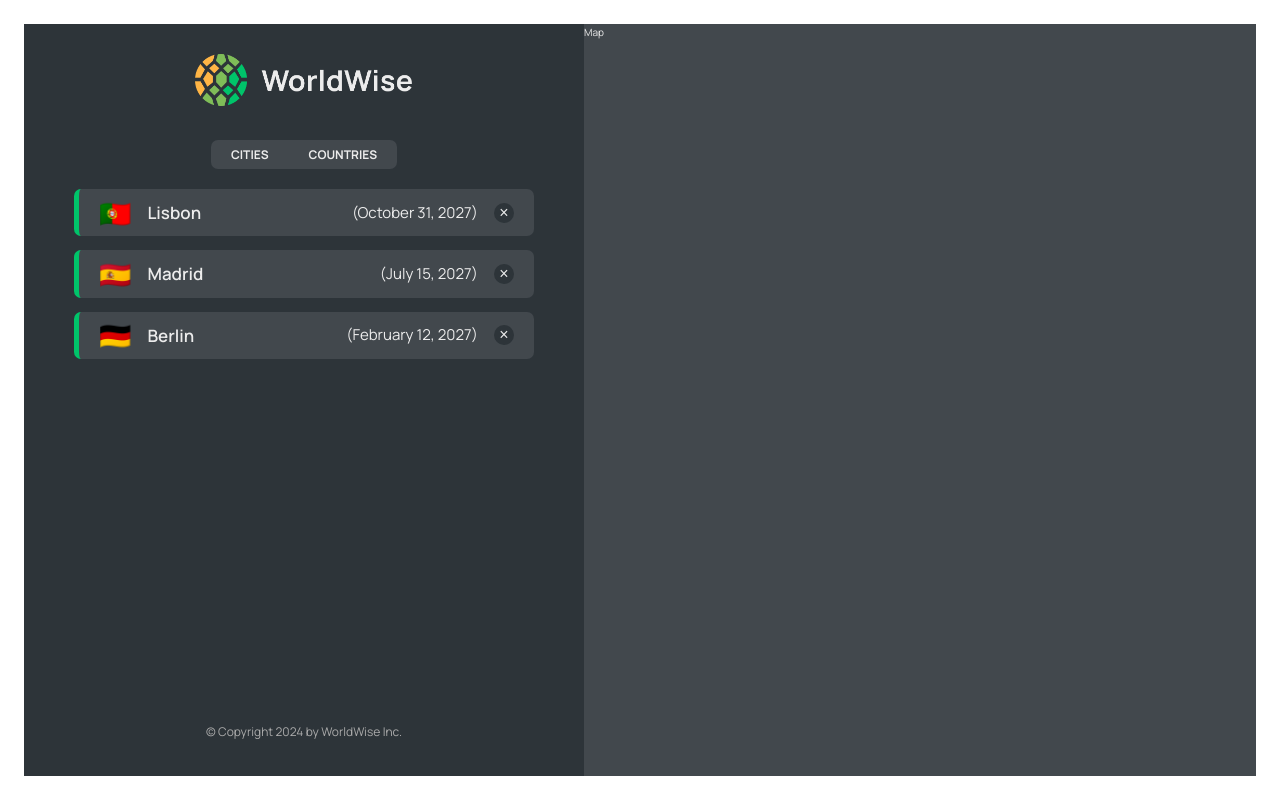
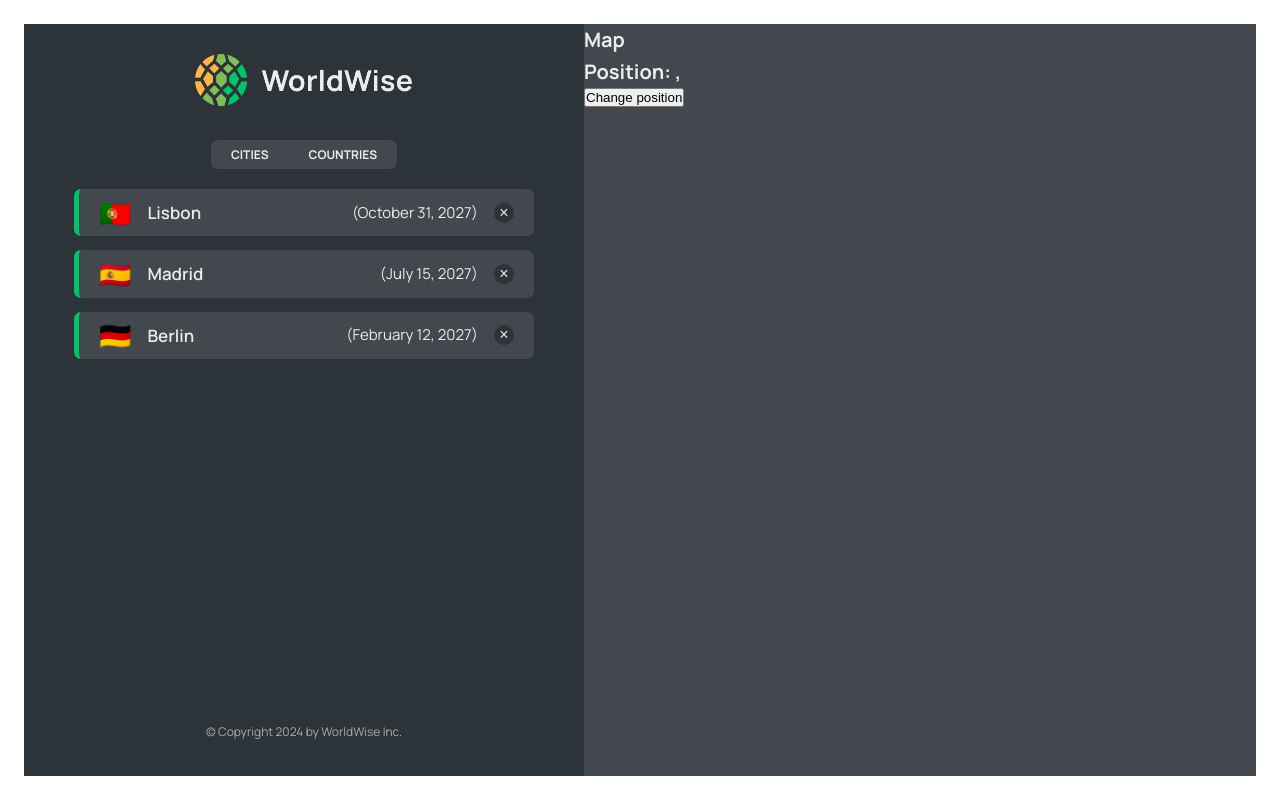
Before and after one commit to satyamkale27/World-Wise, a React (Vite) app: page /app in a window 1280 px wide. Built offline with nearby package versions, Linux system fonts and the light colour scheme; data requests are answered from the project's data file.

Commit message:
searchparm update by set

```diff
--- a/src/components/City.jsx
+++ b/src/components/City.jsx
@@ -1,4 +1,4 @@
-import { useParams } from "react-router-dom";
+import { useParams, useSearchParams } from "react-router-dom";
 import styles from "./City.module.css";
 
 const formatDate = (date) =>
@@ -11,6 +11,11 @@ const formatDate = (date) =>
 
 function City() {
   const { id } = useParams();
+
+  const [searchParams, setSearchParams] = useSearchParams();
+  const lat = searchParams.get("lat");
+  const lng = searchParams.get("lng");
+
   // TEMP DATA
   const currentCity = {
     cityName: "Lisbon",
@@ -20,7 +25,14 @@ function City() {
   };
 
   const { cityName, emoji, date, notes } = currentCity;
-  return <h1>{id}</h1>;
+  return (
+    <>
+      <h1>{id}</h1>
+      <p>
+        Position:{lat}, {lng}
+      </p>
+    </>
+  );
   // return (
   //   <div className={styles.city}>
   //     <div className={styles.row}>
--- a/src/components/Map.jsx
+++ b/src/components/Map.jsx
@@ -1,6 +1,25 @@
+import { useSearchParams } from "react-router-dom";
 import styles from "./Map.module.css";
 function Map() {
-  return <div className={styles.mapContainer}>Map</div>;
+  const [searchParams, setSearchParams] = useSearchParams();
+  const lat = searchParams.get("lat");
+  const lng = searchParams.get("lng");
+
+  return (
+    <div className={styles.mapContainer}>
+      <h1>Map</h1>
+      <h1>
+        Position: {lat}, {lng}
+      </h1>
+      <button
+        onClick={() => {
+          setSearchParams({ lat: 23, lng: 50 });
+        }}
+      >
+        Change position
+      </button>
+    </div>
+  );
 }
 
 export default Map;
```
